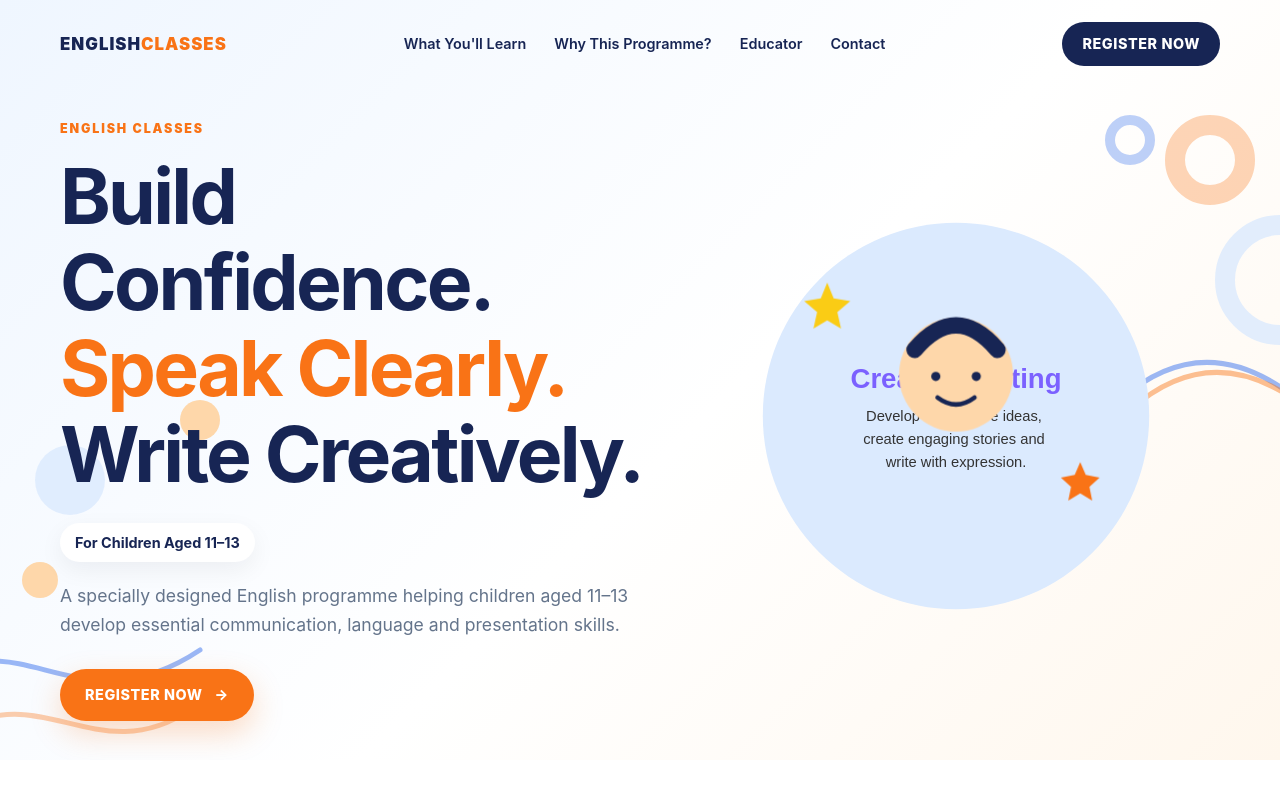
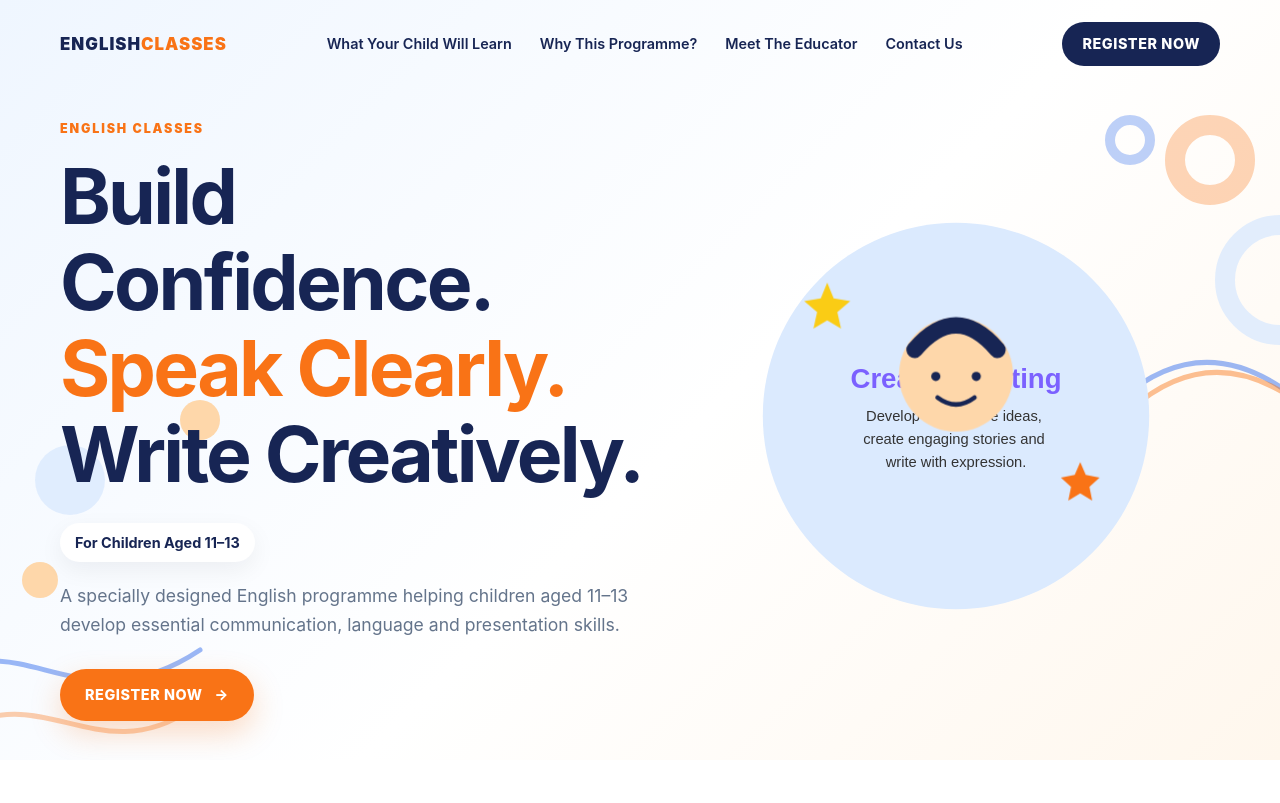
Before and after one commit to taniyapublicspeaking/lander, a plain HTML site: page index.html in a window 1280 px wide. Shown: the top 803 px of the page. Drawn offline with Linux system fonts and the light colour scheme.

Commit message:
Update index.html

```diff
--- a/index.html
+++ b/index.html
@@ -29,10 +29,10 @@
             </a>
 
             <nav class="main-nav" aria-label="Main navigation">
-                <a href="#learn">What You'll Learn</a>
+                <a href="#learn">What Your Child Will Learn</a>
                 <a href="#programme">Why This Programme?</a>
-                <a href="#educator">Educator</a>
-                <a href="#contact">Contact</a>
+                <a href="#educator">Meet The Educator</a>
+                <a href="#contact">Contact Us</a>
             </nav>
 
             <a href="#registration" class="btn btn-small">
```
